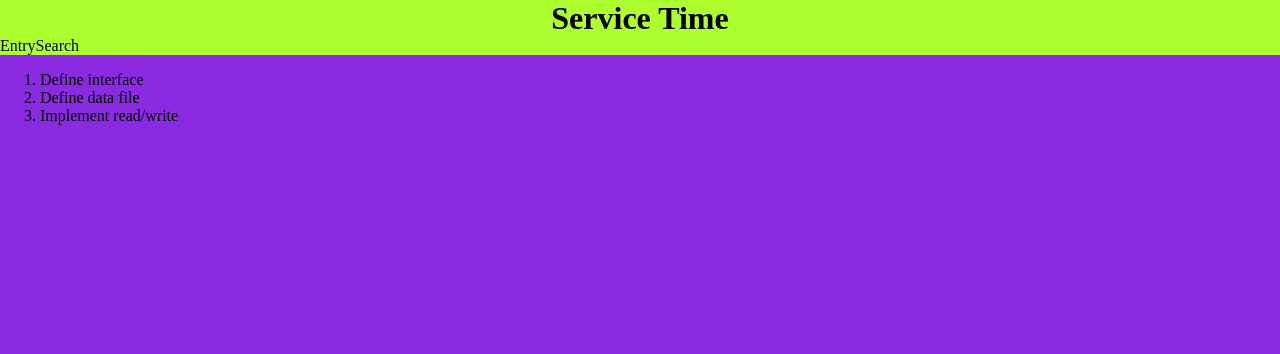
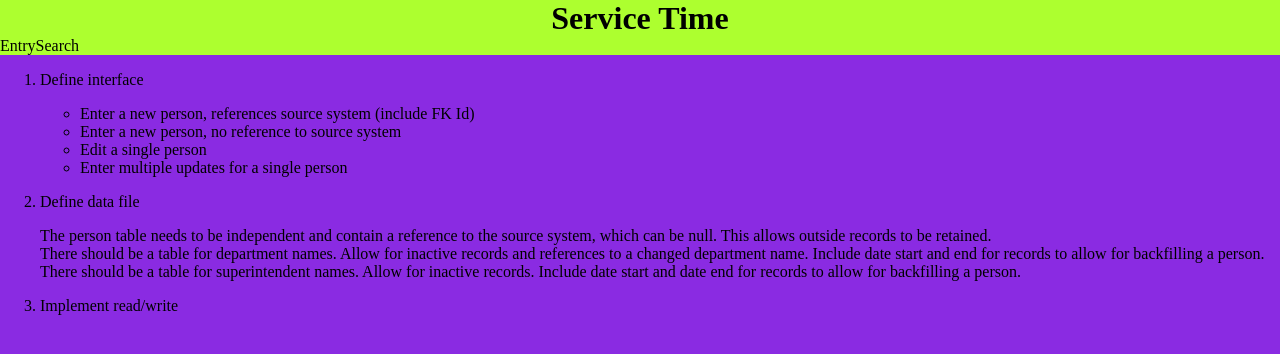
Before and after one commit to kristenkinnearohlmann/service-time, a website: page index.html in a window 1280 px wide. Drawn offline with Linux system fonts and the light colour scheme.

Commit message:
Planning application notes

```diff
--- a/index.html
+++ b/index.html
@@ -18,9 +18,31 @@
         </header>
         <main>
             <ol>
-                <li>Define interface</li>
-                <li>Define data file</li>
-                <li>Implement read/write</li>
+                <li>
+                    <p>Define interface</p>
+                    <p>
+                        <ul>
+                            <li>Enter a new person, references source system (include FK Id)</li>
+                            <li>Enter a new person, no reference to source system</li>
+                            <li>Edit a single person</li>
+                            <li>Enter multiple updates for a single person</li>
+                        </ul>
+                    </p>
+                </li>
+                <li>
+                    <p>Define data file</p>
+                    <p>
+                        The person table needs to be independent and contain a reference to the source system, which can be null. This allows outside records to be retained.<br/>
+                        There should be a table for department names. Allow for inactive records and references to a changed department name. Include date start and end for records to allow for backfilling a person.<br/>
+                        There should be a table for superintendent names. Allow for inactive records. Include date start and date end for records to allow for backfilling a person.
+                    </p>
+                </li>
+                <li>
+                    <p>Implement read/write</p>
+                    <p>
+
+                    </p>
+                </li>
             </ol>
         </main>
         <script src="./src/index.js"></script>
```
Also changed, not shown: 1 other file.
